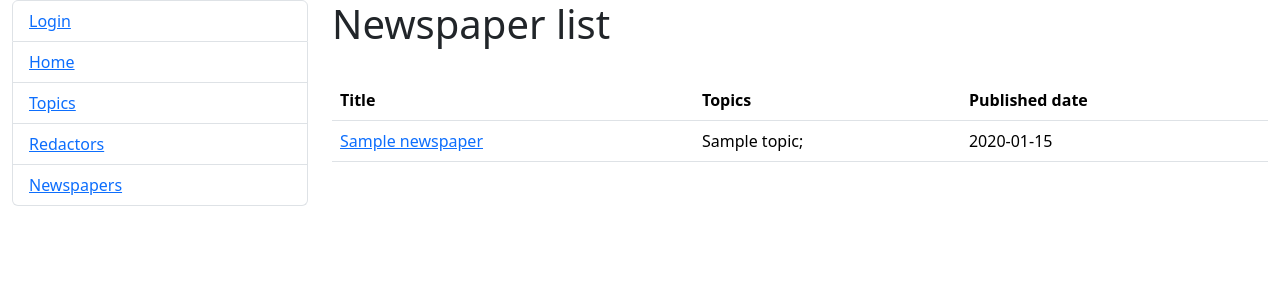
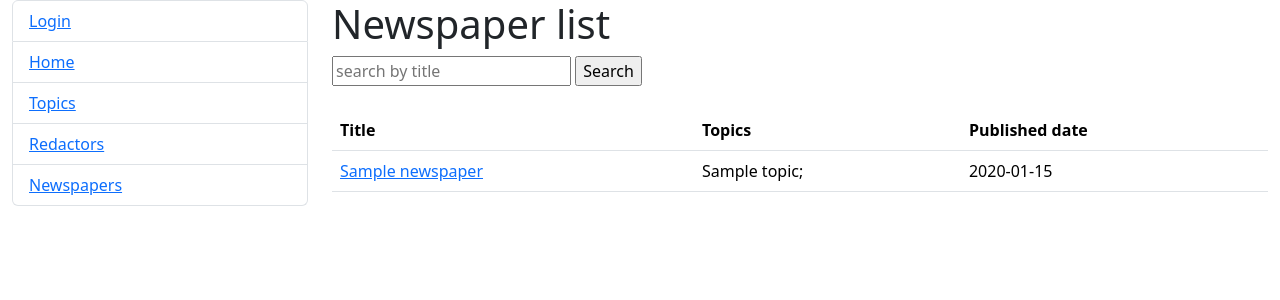
Before and after one commit to T-Vlad-96/agency-inform, a Django app: page /newspapers/ in a window 1280 px wide. Shown: the top 300 px of the page. Run offline with Django 4.2, Linux system fonts and the light colour scheme; tables that the repository leaves empty hold one stand-in row (values such as "Sample post").

Commit message:
add 'NewspaperSearchForm' to forms.py, redefine 'get_context_data' and 'get_queryset' method inside 'NewspaperListView' class to have the search_form in the context and filter queryset by this form. Add the search_form 'NewspaperSearchForm' to 'newspaper_list.html'

```diff
--- a/templates/tracker/newspaper_list.html
+++ b/templates/tracker/newspaper_list.html
@@ -3,6 +3,10 @@
 
 {% block content %}
   <h1>Newspaper list</h1>
+  <form action="" method="get">
+    {{ search_form }}
+    <input type="submit" value="Search">
+  </form>
   <br>
   <table class="table">
     <tr>
--- a/tracker/forms.py
+++ b/tracker/forms.py
@@ -26,3 +26,16 @@ class RedactorSearchForm(forms.Form):
             }
         )
     )
+
+
+class NewspaperSearchForm(forms.Form):
+    title = forms.CharField(
+        required=False,
+        max_length=255,
+        label="",
+        widget=forms.TextInput(
+            attrs={
+                "placeholder": "search by title"
+            }
+        )
+    )
--- a/tracker/views.py
+++ b/tracker/views.py
@@ -9,7 +9,7 @@ from django.views.generic import (
     DetailView,
 )
 from .forms import (
-    TopicSearchForm, RedactorSearchForm,
+    TopicSearchForm, RedactorSearchForm, NewspaperSearchForm,
 )
 
 
@@ -92,6 +92,7 @@ class RedactorListView(ListView):
             )
         return self.queryset
 
+
 class RedactorDetailView(DetailView):
     model = Redactor
 
@@ -132,9 +133,23 @@ class RedactorDeleteView(DeleteView):
 class NewspaperListView(ListView):
     model = Newspaper
     paginate_by = 3
+    search_form = NewspaperSearchForm
+
+    def get_context_data(self, *, object_list=None, **kwargs):
+        context = super().get_context_data(**kwargs)
+        context["search_form"] = NewspaperSearchForm(self.request.GET)
+        return context
 
     def get_queryset(self):
-        return super().get_queryset().prefetch_related("topics", "publishers")
+        self.queryset = super().get_queryset().prefetch_related(
+            "topics", "publishers"
+        )
+        search_form = NewspaperSearchForm(self.request.GET)
+        if search_form.is_valid():
+            return self.queryset.filter(
+                title__icontains=search_form.cleaned_data["title"]
+            )
+        return self.queryset
 
 
 class NewspaperDetailView(DetailView):
```
